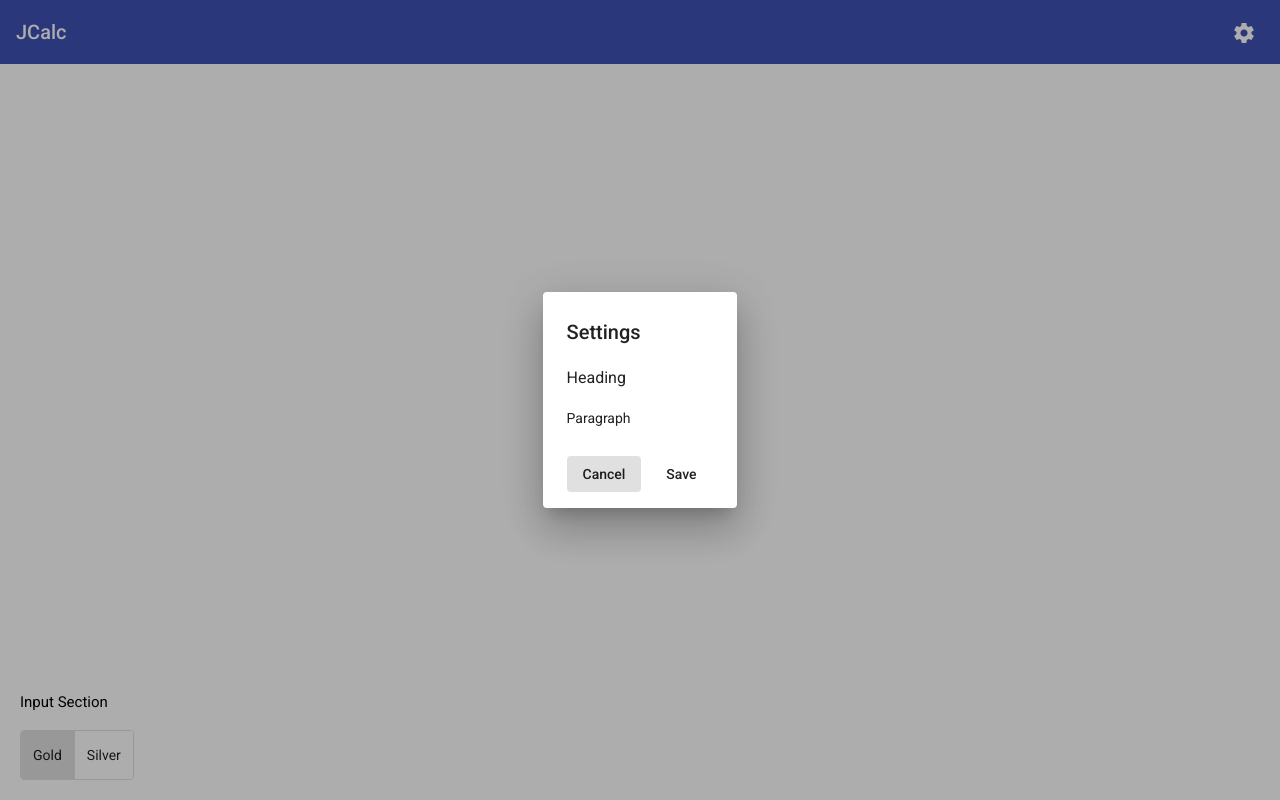
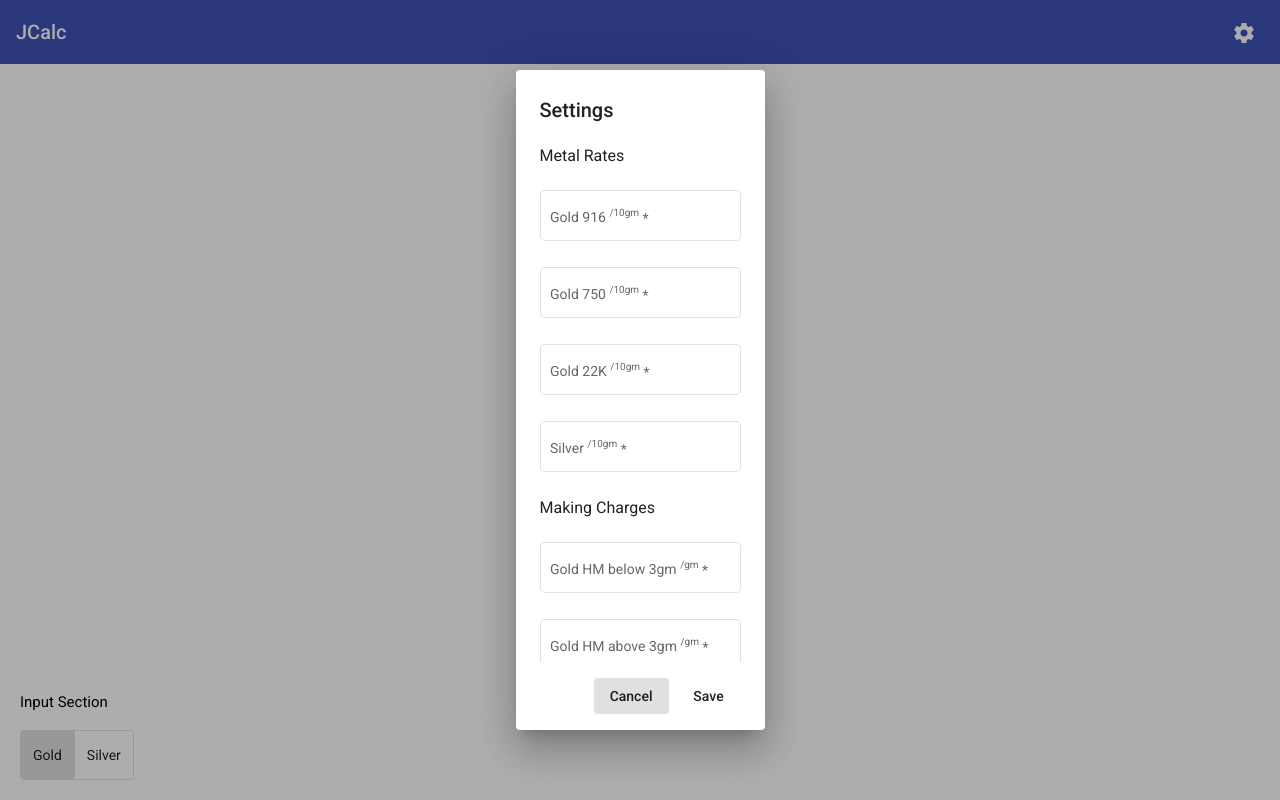
Before and after one commit to debd1995/JCalc, an Angular app: page / in a window 1280 px wide. Both pictures are taken after a click on the button "settings". Built offline with nearby package versions, Linux system fonts and the light colour scheme.

Commit message:
working on setting dialog: rates and making charges fields added

```diff
--- a/src/app/app.component.ts
+++ b/src/app/app.component.ts
@@ -17,7 +17,7 @@ export class AppComponent {
   constructor(public dialog: MatDialog) { }
 
   openSettingDialog() {
-    const dialogRef = this.dialog.open(SettingDialogComponent);
+    const dialogRef = this.dialog.open(SettingDialogComponent, { disableClose: true });
 
     dialogRef.afterClosed().subscribe(result => {
       console.log(`Dialog result: ${result}`);
--- a/src/app/components/setting-dialog/setting-dialog.component.html
+++ b/src/app/components/setting-dialog/setting-dialog.component.html
@@ -1,7 +1,55 @@
 <h2 mat-dialog-title>Settings</h2>
-<mat-dialog-content class="mat-typography">
-    <h3>Heading</h3>
-    <p>Paragraph</p>
+<mat-dialog-content class="setting-body">
+    <form [formGroup]="settingFG" class="setting-body">
+        <h3>Metal Rates</h3>
+        <mat-form-field appearance="outline">
+            <mat-label>Gold 916 <sup style="font-size: 10px;">/10gm</sup></mat-label>
+            <input matInput formControlName="g916">
+            <mat-error>Please enter value</mat-error>
+        </mat-form-field>
+        <mat-form-field appearance="outline">
+            <mat-label>Gold 750 <sup style="font-size: 10px;">/10gm</sup></mat-label>
+            <input matInput formControlName="g750">
+            <mat-error>Please enter value</mat-error>
+        </mat-form-field>
+        <mat-form-field appearance="outline">
+            <mat-label>Gold 22K <sup style="font-size: 10px;">/10gm</sup></mat-label>
+            <input matInput formControlName="g22K">
+            <mat-error>Please enter value</mat-error>
+        </mat-form-field>
+        <mat-form-field appearance="outline">
+            <mat-label>Silver <sup style="font-size: 10px;">/10gm</sup></mat-label>
+            <input matInput formControlName="slv">
+            <mat-error>Please enter value</mat-error>
+        </mat-form-field>
+
+        <h3>Making Charges</h3>
+        <mat-form-field appearance="outline">
+            <mat-label>Gold HM below 3gm <sup style="font-size: 10px;">/gm</sup>
+            </mat-label>
+            <input matInput formControlName="ghb3">
+            <mat-error>Please enter value</mat-error>
+        </mat-form-field>
+        <mat-form-field appearance="outline">
+            <mat-label>Gold HM above 3gm <sup style="font-size: 10px;">/gm</sup>
+            </mat-label>
+            <input matInput formControlName="gha3">
+            <mat-error>Please enter value</mat-error>
+        </mat-form-field>
+        <mat-form-field appearance="outline">
+            <mat-label>Gold KDM below 3gm <sup style="font-size: 10px;">/gm</sup>
+            </mat-label>
+            <input matInput formControlName="gkb3">
+            <mat-error>Please enter value</mat-error>
+        </mat-form-field>
+        <mat-form-field appearance="outline">
+            <mat-label>Gold KDM above 3gm <sup style="font-size: 10px;">/gm</sup>
+            </mat-label>
+            <input matInput formControlName="gka3">
+            <mat-error>Please enter value</mat-error>
+        </mat-form-field>
+
+    </form>
 
 </mat-dialog-content>
 <mat-dialog-actions align="end">
--- a/src/app/components/setting-dialog/setting-dialog.component.scss
+++ b/src/app/components/setting-dialog/setting-dialog.component.scss
@@ -0,0 +1,5 @@
+.setting-body {
+    display: flex;
+    flex-direction: column;
+    align-items: flex-start;
+}
--- a/src/app/components/setting-dialog/setting-dialog.component.ts
+++ b/src/app/components/setting-dialog/setting-dialog.component.ts
@@ -1,4 +1,5 @@
 import { Component, OnInit } from '@angular/core';
+import { FormControl, FormGroup, Validators } from '@angular/forms';
 
 @Component({
   selector: 'app-setting-dialog',
@@ -7,6 +8,19 @@ import { Component, OnInit } from '@angular/core';
 })
 export class SettingDialogComponent implements OnInit {
 
+  settingFG = new FormGroup({
+    g916: new FormControl('', Validators.required),
+    g750: new FormControl('', Validators.required),
+    g22K: new FormControl('', Validators.required),
+    slv: new FormControl('', Validators.required),
+
+    ghb3: new FormControl('', Validators.required),
+    gha3: new FormControl('', Validators.required),
+    gkb3: new FormControl('', Validators.required),
+    gka3: new FormControl('', Validators.required),
+
+  });
+
   constructor() { }
 
   ngOnInit(): void {
```
